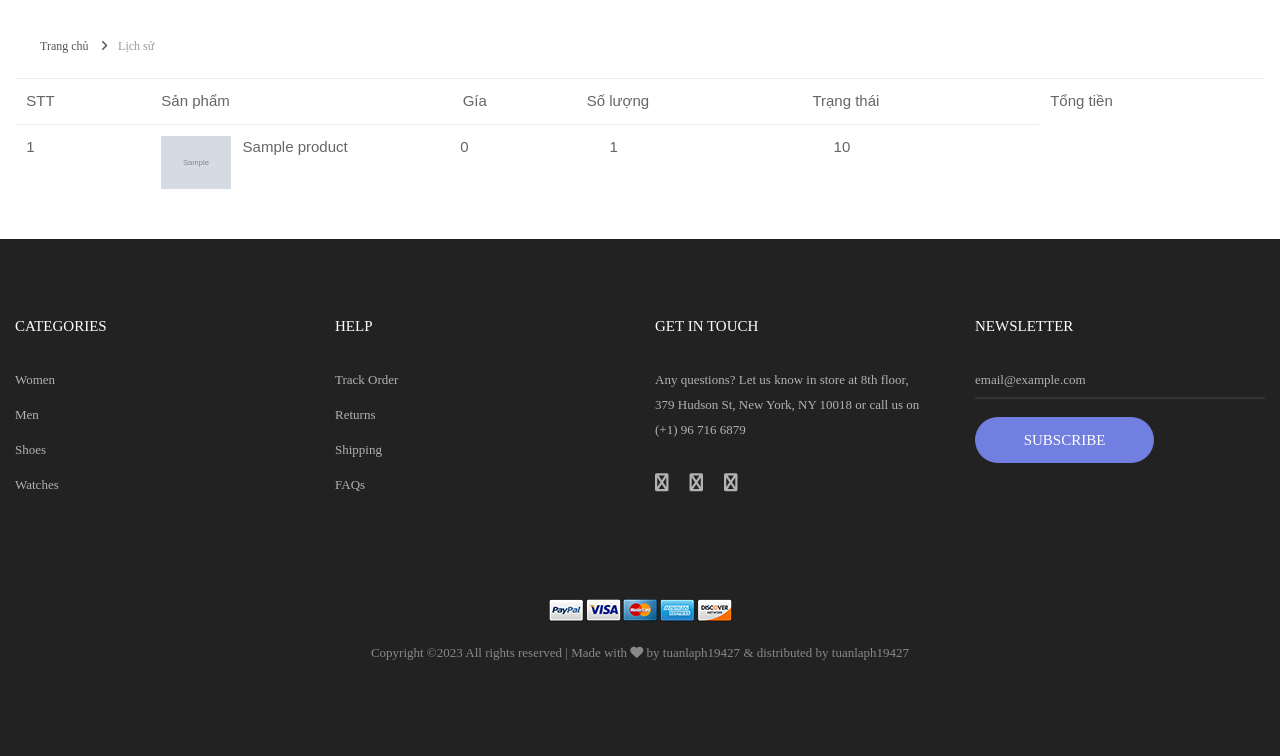
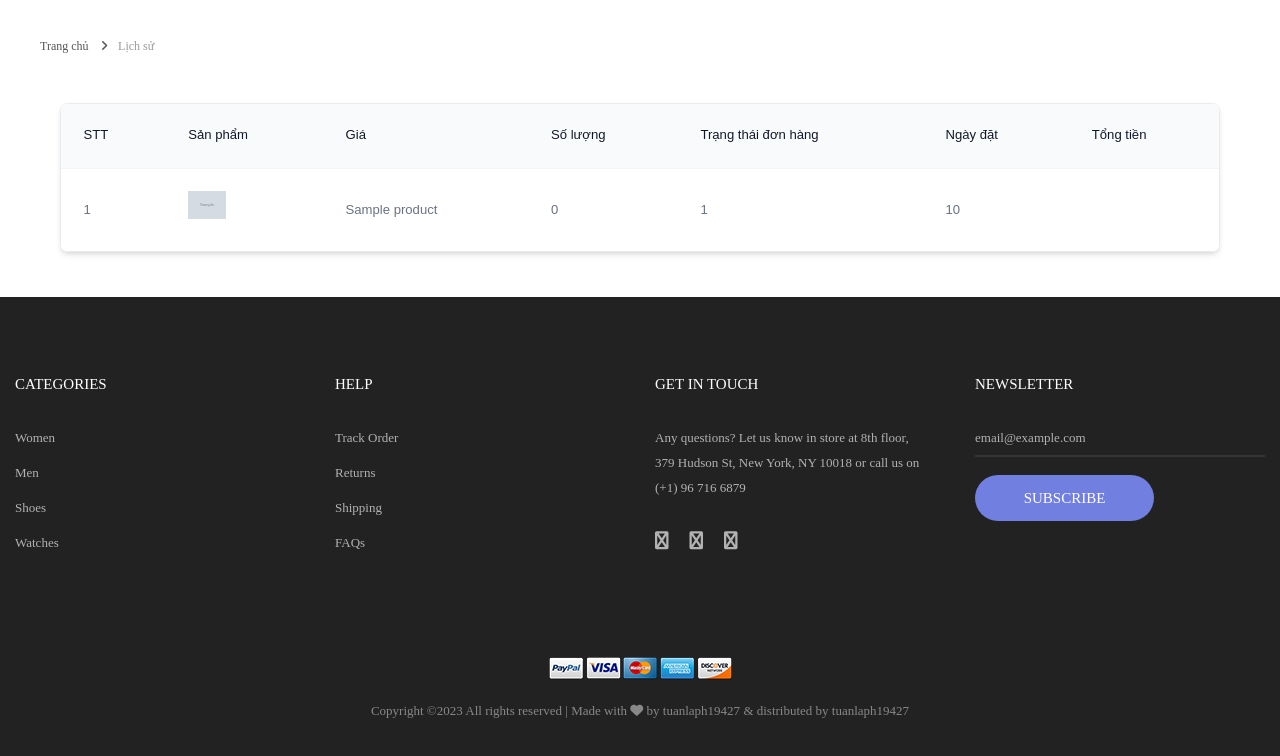
Before and after one commit to jessicapaa/da1_nhom1, a PHP site: page /da1-nhom1/index.php?act=lichsu in a window 1280 px wide. Shown: the part 134-890 px from the top of the page. Before the commit the page ends 794 px from the top, so only its background shows below. Run offline with PHP 8.4, Linux system fonts and the light colour scheme; tables that the repository leaves empty hold one stand-in row (values such as "Sample post"); grey boxes marked "Sample" are stand-in pictures; data that the repository does not hold is empty; some libraries are stand-ins or nearby versions; some web fonts are replaced.

Commit message:
@quocviet02 - fix: order history & button logout

```diff
--- a/connect/config.php
+++ b/connect/config.php
@@ -1,6 +1,6 @@
 <?php
 
 define('HOST', 'localhost');
-define('DATABASE', 'db');
+define('DATABASE', 'du_an_1');
 define('USERNAME', 'root');
 define('PASSWORD', '');
--- a/view/header.php
+++ b/view/header.php
@@ -72,6 +72,7 @@ foreach ($_SESSION['cart'] as $item) {
       top: 22px;
       left: 7px;
     }
+
 	</style>
 	<!--===============================================================================================-->
 </head>
@@ -102,12 +103,24 @@ foreach ($_SESSION['cart'] as $item) {
 							ĐĂNG KÝ
 						</a> -->
 						<?php if (!empty($user)) : ?>
-							<p class="m-0 text-white">Xin chào <a class="text-decoration-underline" href=""><?= $user['fullname'] ?></a></p>
+							<p class="m-0 text-white user-info">Xin chào <span><a class="text-decoration-underline" href=""><?= $user['fullname'] ?></a></span>
+  								<div class="buttons">
+    								<button>
+										<?php if ($user['role_id'] == 1) : ?>
+											<a class="py-1 px-2 mt-2 rounded btn-secondary" href="admin">Trang quản trị</a>
+										<?php endif; ?>
+									</button>
+									<button>
+										<a class="py-1 px-2 mt-2 rounded btn-secondary" href="index.php?act=logout">Lịch sử đơn hàng</a>
+									</button>
+    								<button>
+										<a class="py-1 px-2 mt-2 rounded btn-danger" href="index.php?act=logout">Đăng xuất</a>
+									</button>
+  								</div>
+							</p>
 							<div>
-								<?php if ($user['role_id'] == 1) : ?>
-									<a class="py-1 px-2 mt-2 rounded btn-secondary" href="admin">Trang quản trị</a>
-								<?php endif; ?>
-								<a class="py-1 px-2 mt-2 rounded btn-danger" href="index.php?act=logout">Đăng xuất</a>
+
+
 							</div>
 						<?php else : ?>
 							<a href="index.php?act=login" class="btn rounded p-2 me-2">Đăng nhập</a>
--- a/view/lichsu.php
+++ b/view/lichsu.php
@@ -9,6 +9,7 @@ $result_up = array_reduce($result, function ($a, $b) {
     $a[$b['id']][] = $b;
     return $a;
 }, array());
+
 ?>
 
 <div class="container mt-[90px]">
@@ -24,67 +25,39 @@ $result_up = array_reduce($result, function ($a, $b) {
     </div>
 </div>
 <div class="container mt-[80px]" style="margin-top: 20px; margin-bottom: 20px;">
-    <div class="table">
-        <table class="table">
-            <thead>
+    <div class="overflow-hidden rounded-lg border border-gray-200 shadow-md m-5">
+        <table class="w-full border-collapse bg-white text-left text-sm text-gray-500">
+            <thead class="bg-gray-50">
                 <tr>
-                    <td>STT</td>
-                    <td>Sản phẩm</td>
-                    <td></td>
-                    <td>Gía</td>
-                    <td>Số lượng</td>
-                    <td>Trạng thái</td>
-
-                    <td colspan="2">Tổng tiền</td>
+                    <th scope="col" class="px-6 py-4 font-medium text-gray-900">STT</th>
+                    <th scope="col" class="px-6 py-4 font-medium text-gray-900">Sản phẩm</th>
+                    <th scope="col" class="px-6 py-4 font-medium text-gray-900">Giá</th>
+                    <th scope="col" class="px-6 py-4 font-medium text-gray-900">Số lượng</th>
+                    <th scope="col" class="px-6 py-4 font-medium text-gray-900">Trạng thái đơn hàng</th>
+                    <th scope="col" class="px-6 py-4 font-medium text-gray-900">Ngày đặt</th>
+                    <th scope="col" class="px-6 py-4 font-medium text-gray-900">Tổng tiền</th>
                 </tr>
-            <tbody>
-                <?php
-                $stt = 0;
-                foreach ($result_up as $order) :
-                    $stt++;
-                ?>
-                    <tr>
-                        <td>
-                            <?= $stt; ?>
-                        </td>
-                        <td colspan="5">
-
-                        <?php foreach ($order as $order_detail) : ?>
-
-                                <div class="row">
-
-                                    <div class="col-4 flex mb-1 gap-3">
-                                        <div>
+            </thead>
+            <tbody class=" divide-gray-100 border-t border-gray-100">
+                <?php $index =1?>
+                        <?php foreach ($result_up as $order) :
+                            foreach ($order as $order_detail) : ?>
+                                <tr class="hover:bg-gray-50">
+                                    <td class="px-6 py-4"><?= $index++?></td>
+                                    <th class="flex gap-3 px-6 py-4 font-normal text-gray-900">
+                                        <div class="relative h-10 w-10">
                                             <img class="" src="public/photo/<?= $order_detail['thumbnail'] ?>" alt="" width="70px">
                                         </div>
+                                    </th>
+                                    <td class="px-6 py-4"><?= $order_detail['title'] ?></td>
+                                    <td class="px-6 py-4"><?= $order_detail['discount'] ?></td>
+                                    <td class="px-6 py-4"><?= $order_detail['num'] ?></td>
+                                    <td class="px-6 py-4"><?= $order_detail['total_money'] ?></td>
+                                </tr>
+                            <?php endforeach; ?>
+                        <?php endforeach; ?>
+            </tbody>
 
-                                        <div>
-                                            <?= $order_detail['title'] ?>
-                                        </div>
-                                    </div>
-                                    <div class="col-2">
-                                        <?= $order_detail['discount'] ?>
-                                    </div>
-                                    <div class="col-3">
-                                        <?= $order_detail['num'] ?>
-                                    </div>
-                                    <div class="col"><?= $order_detail['total_money'] ?></div>
-                                </div>
-
-
-
-
-
-
-                        <?php endforeach; ?>
-                        </td>
-
-                    </tr>
-
-
-                <?php endforeach ?>
-            </tbody>
-            </thead>
         </table>
     </div>
 </div>
```
Also changed, not shown: public/css/util.css.
